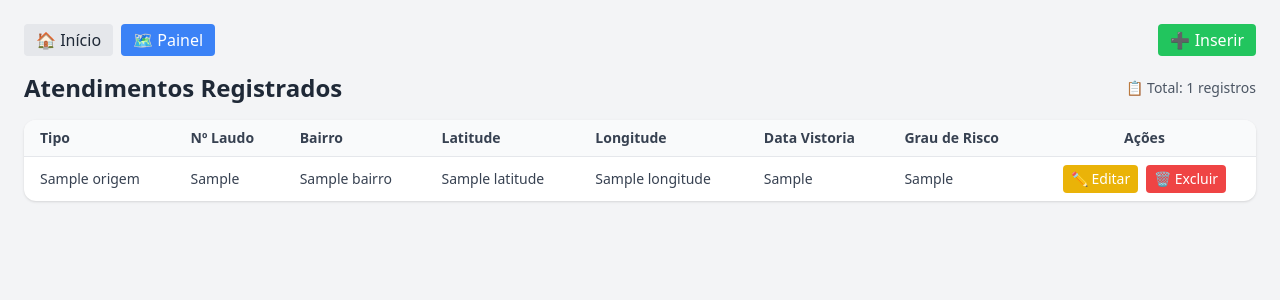
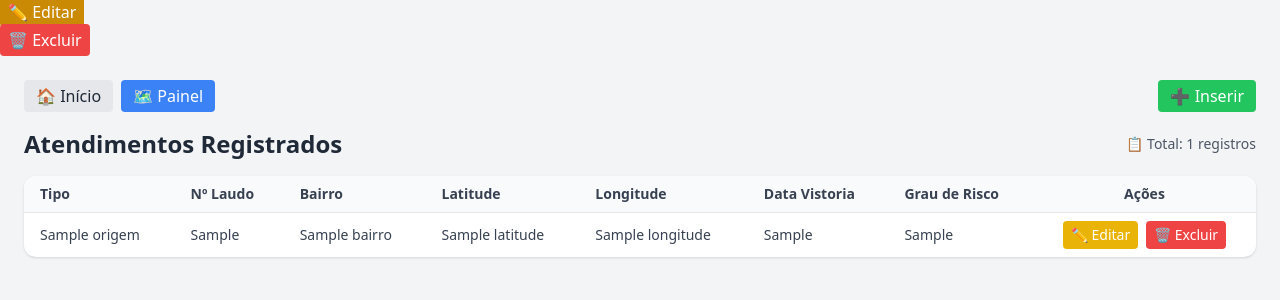
Before and after one commit to jpauloasx/gerador-laudos, a Flask app: template templates/atendimentos.html in a window 1280 px wide. Shown: the top 300 px of the page. Run offline with Flask 3, Linux system fonts and the light colour scheme; the template is opened without the code that fills it: most values are stand-ins (such as "Sample title", 1, 10 or a date in 2020); parts of the project's set-up code (start-up, migrations or seed data) failed here and were passed over; some libraries are stand-ins or nearby versions.

Commit message:
Update atendimentos.html

```diff
--- a/templates/atendimentos.html
+++ b/templates/atendimentos.html
@@ -1,7 +1,28 @@
 <!DOCTYPE html>
 <html lang="pt-br">
 <head>
-  <meta charset="UTF-8">
+  <meta charset="UTF-8"><td class="px-4 py-2 text-center flex justify-center space-x-2">
+
+  {% if a.arquivo %}
+    <a href="{{ url_for('download_arquivo', nome_arquivo=a.arquivo) }}"
+       class="bg-blue-500 hover:bg-blue-600 text-white px-2 py-1 rounded" target="_blank">
+       ⬇️ Download
+    </a>
+  {% endif %}
+
+  <a href="{{ url_for('editar_atendimento', numero_laudo=a.numero_laudo) }}"
+     class="bg-yellow-500 hover:bg-yellow-600 text-white px-2 py-1 rounded">
+     ✏️ Editar
+  </a>
+
+  <form action="{{ url_for('excluir_atendimento', numero_laudo=a.numero_laudo) }}" method="POST"
+        onsubmit="return confirm('Excluir este atendimento?')">
+    <button type="submit" class="bg-red-500 hover:bg-red-600 text-white px-2 py-1 rounded">
+      🗑️ Excluir
+    </button>
+  </form>
+
+</td>
   <title>Atendimentos - Defesa Civil</title>
   <meta name="viewport" content="width=device-width, initial-scale=1.0">
   <script src="https://cdn.tailwindcss.com"></script>
```
